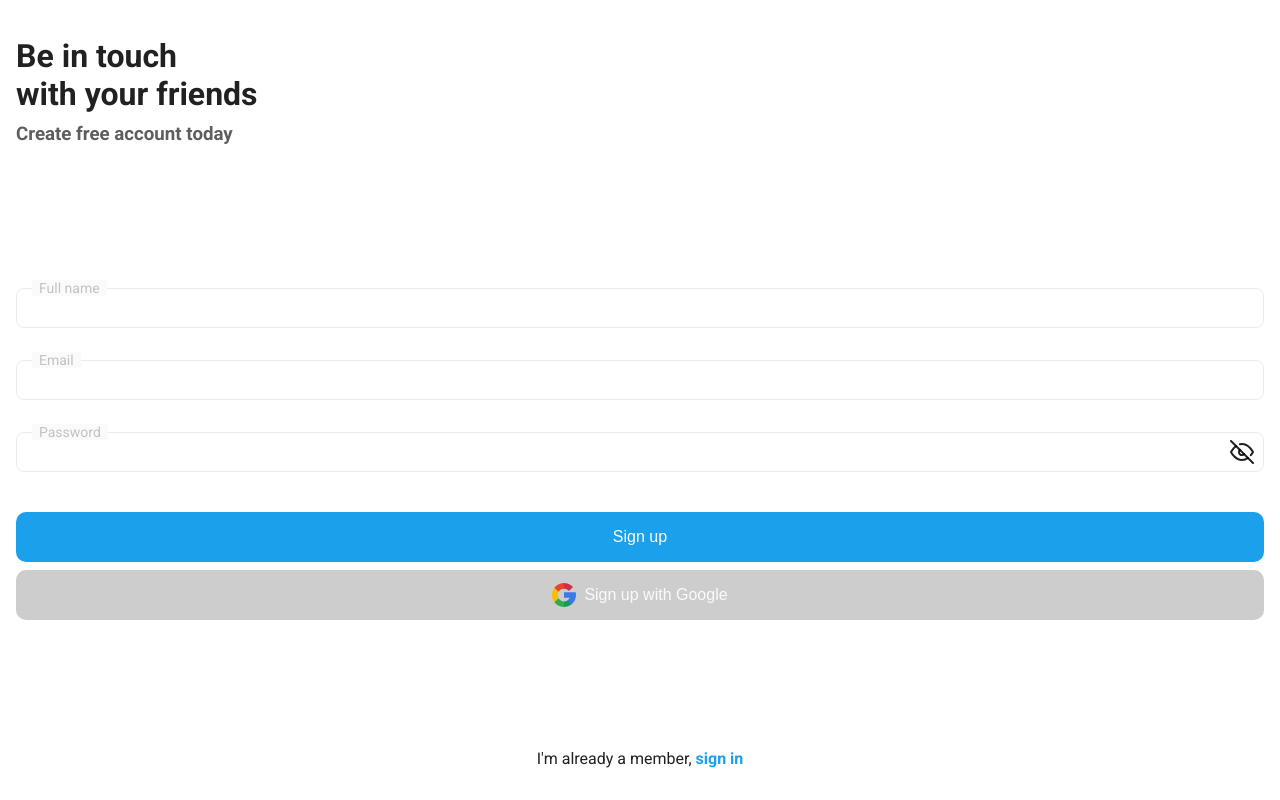
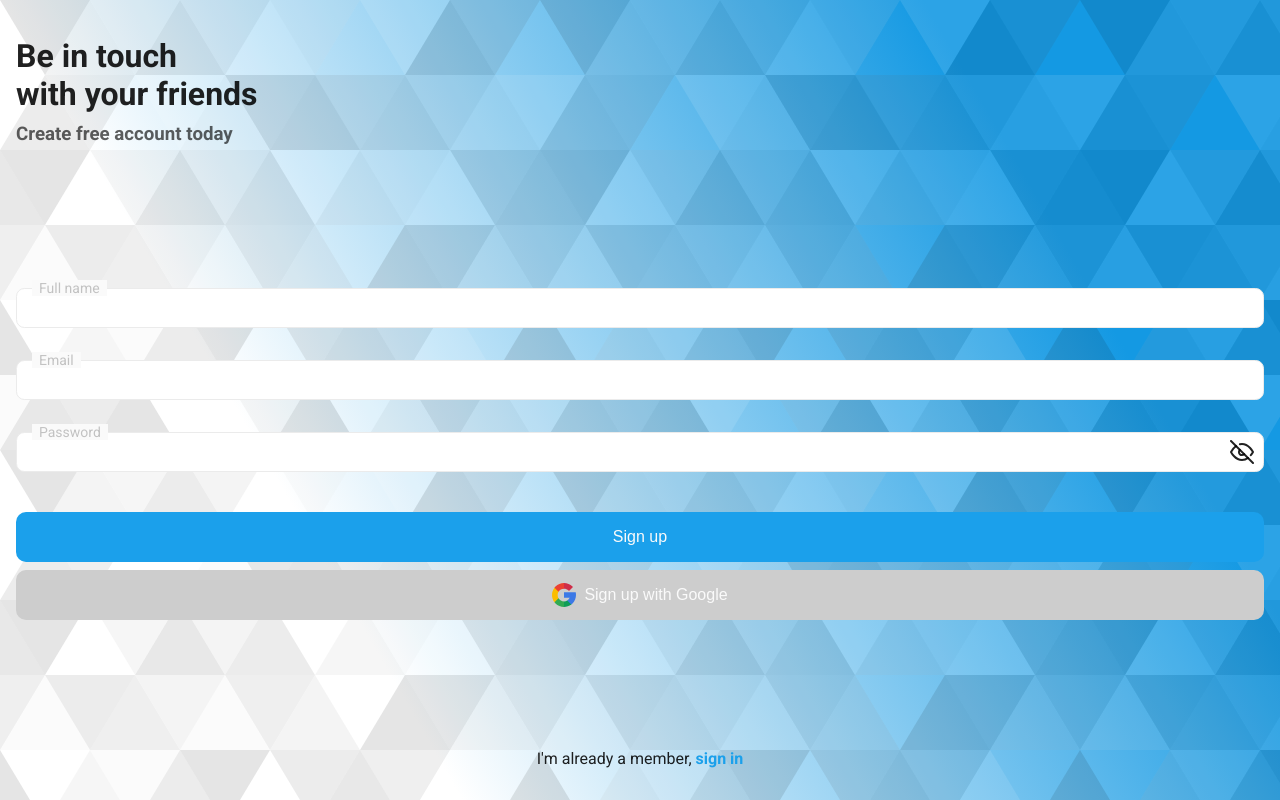
Before and after one commit to pawelsobkowski/react-chat, a React (Create React App) app: page /#/ in a window 1280 px wide. Built offline with nearby package versions, Linux system fonts and the light colour scheme.

Commit message:
feat: add element to support desktop view

```diff
--- a/src/App.js
+++ b/src/App.js
@@ -8,6 +8,7 @@ import Chats from "./components/Chats";
 import Contacts from "./components/Contacts";
 import ChatRoom from "./components/ChatRoom";
 import Profile from "./components/Profile";
+import Styled from "./sharedStyles/appStyle";
 
 function App() {
   const [loginView, setLoginView] = useState("signUp");
@@ -15,11 +16,13 @@ function App() {
     <HashRouter>
       <Switch>
         <AuthRoute exact path="/">
-          {loginView === "signUp" ? (
-            <SignUp changeLoginView={() => setLoginView("signIn")} />
-          ) : (
-            <SignIn changeLoginView={() => setLoginView("signUp")} />
-          )}
+          <Styled.Section>
+            {loginView === "signUp" ? (
+              <SignUp changeLoginView={() => setLoginView("signIn")} />
+            ) : (
+              <SignIn changeLoginView={() => setLoginView("signUp")} />
+            )}
+          </Styled.Section>
         </AuthRoute>
         <ProtectedRoute exact path="/chats" component={Chats} />
         <ProtectedRoute exact path="/contacts" component={Contacts} />
--- /dev/null
+++ b/src/sharedStyles/appStyle.js
@@ -0,0 +1,16 @@
+import styled from "styled-components";
+import svg from "../images/Subtle-Prism.svg";
+
+const Section = styled.main`
+  width: 100%;
+  display: flex;
+  justify-content: flex-end;
+  align-items: center;
+  background-image: url(${svg});
+`;
+
+const Styled = {
+  Section,
+};
+
+export default Styled;
```
